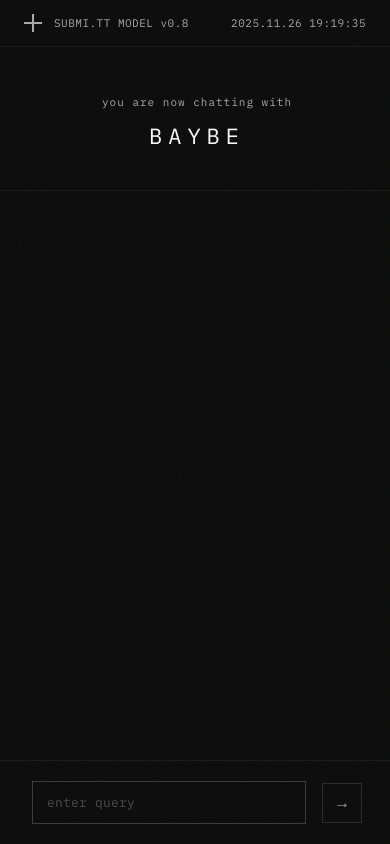
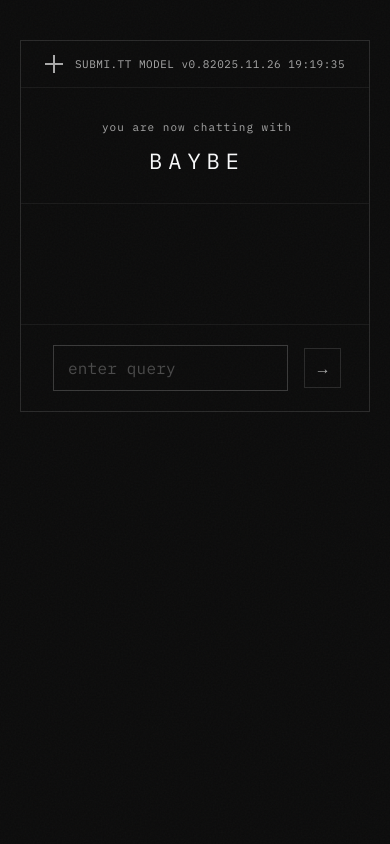
Before and after one commit to abbeyrose1030/baybechatbot, a website: page index.html in a window 390 px wide. Drawn offline with Linux system fonts and the light colour scheme.

Commit message:
Make chat window smaller and more compact

```diff
--- a/style.css
+++ b/style.css
@@ -43,9 +43,9 @@ body::before {
 
 .chat-box {
     width: 100%;
-    max-width: 580px;
-    height: 85vh;
-    max-height: 750px;
+    max-width: 480px;
+    height: auto;
+    max-height: 500px;
     background: #0C0C0C;
     border: 1px solid #2a2a2a;
     display: flex;
@@ -115,7 +115,7 @@ body::before {
 
 /* Title section */
 .title-section {
-    padding: 48px 28px 40px 32px;
+    padding: 32px 28px 28px 32px;
     border-bottom: 1px solid #1a1a1a;
     text-align: center;
 }
@@ -140,12 +140,14 @@ body::before {
 /* Messages area */
 .messages {
     flex: 1;
-    padding: 32px 28px 32px 32px;
+    padding: 24px 28px 24px 32px;
     overflow-y: auto;
     display: flex;
     flex-direction: column;
-    gap: 24px;
+    gap: 20px;
     background: #0C0C0C;
+    min-height: 150px;
+    max-height: 250px;
 }
 
 .message {
@@ -329,14 +331,21 @@ body::before {
 /* Responsive design */
 @media (max-width: 768px) {
     .container {
-        padding: 0;
+        padding: 20px;
+        align-items: flex-start;
+        padding-top: 40px;
     }
 
     .chat-box {
         max-width: 100%;
-        height: 100vh;
-        max-height: 100vh;
-        border: none;
+        height: auto;
+        max-height: none;
+        border: 1px solid #2a2a2a;
+    }
+
+    .messages {
+        min-height: 120px;
+        max-height: 200px;
     }
 
     .title-section h1 {
@@ -347,12 +356,12 @@ body::before {
     .message {
         max-width: 90%;
         padding: 14px 16px;
-        font-size: 13px;
+        font-size: 14px;
     }
 
     #messageInput {
         padding: 12px 14px;
-        font-size: 13px;
+        font-size: 16px;
     }
 
     #sendButton {
```
